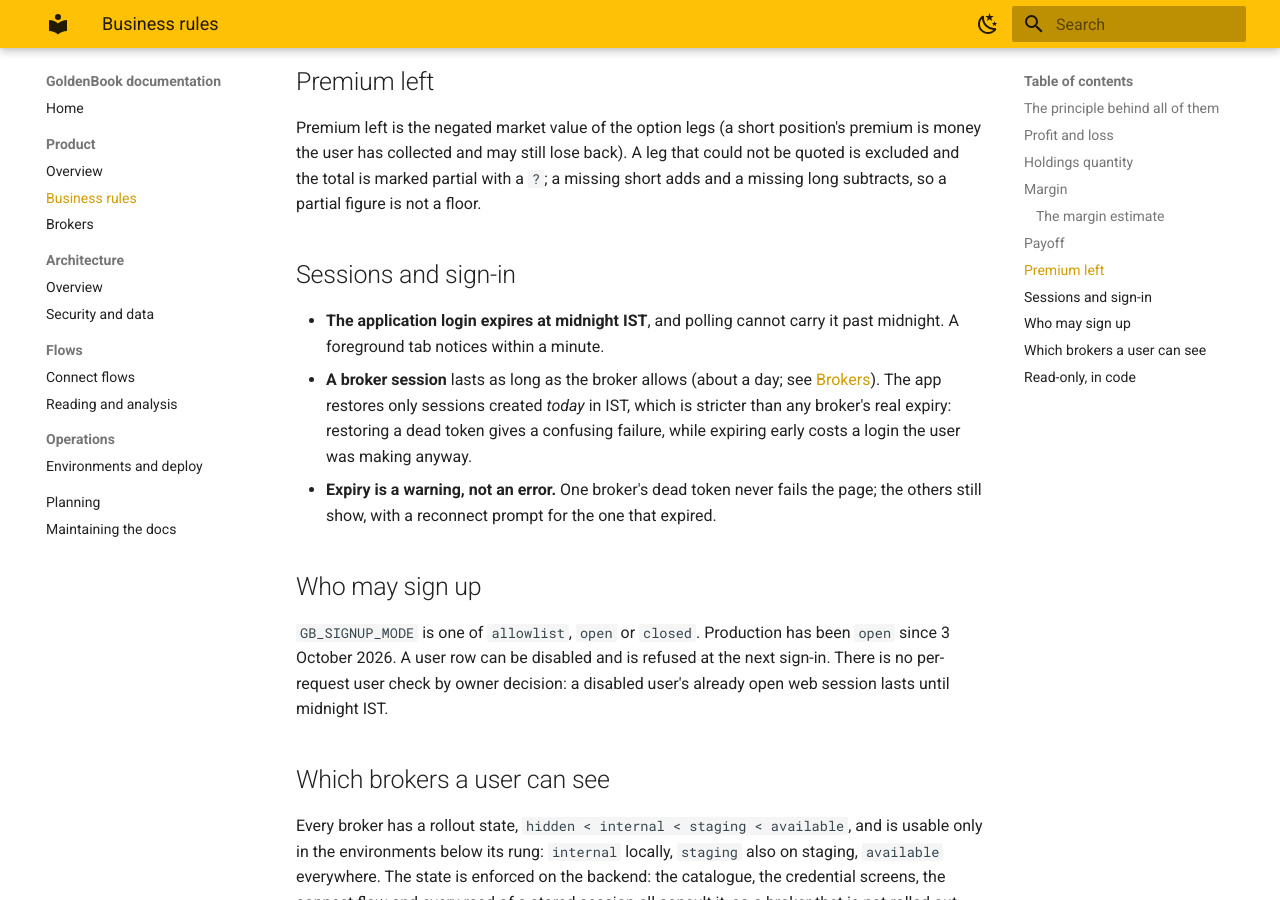
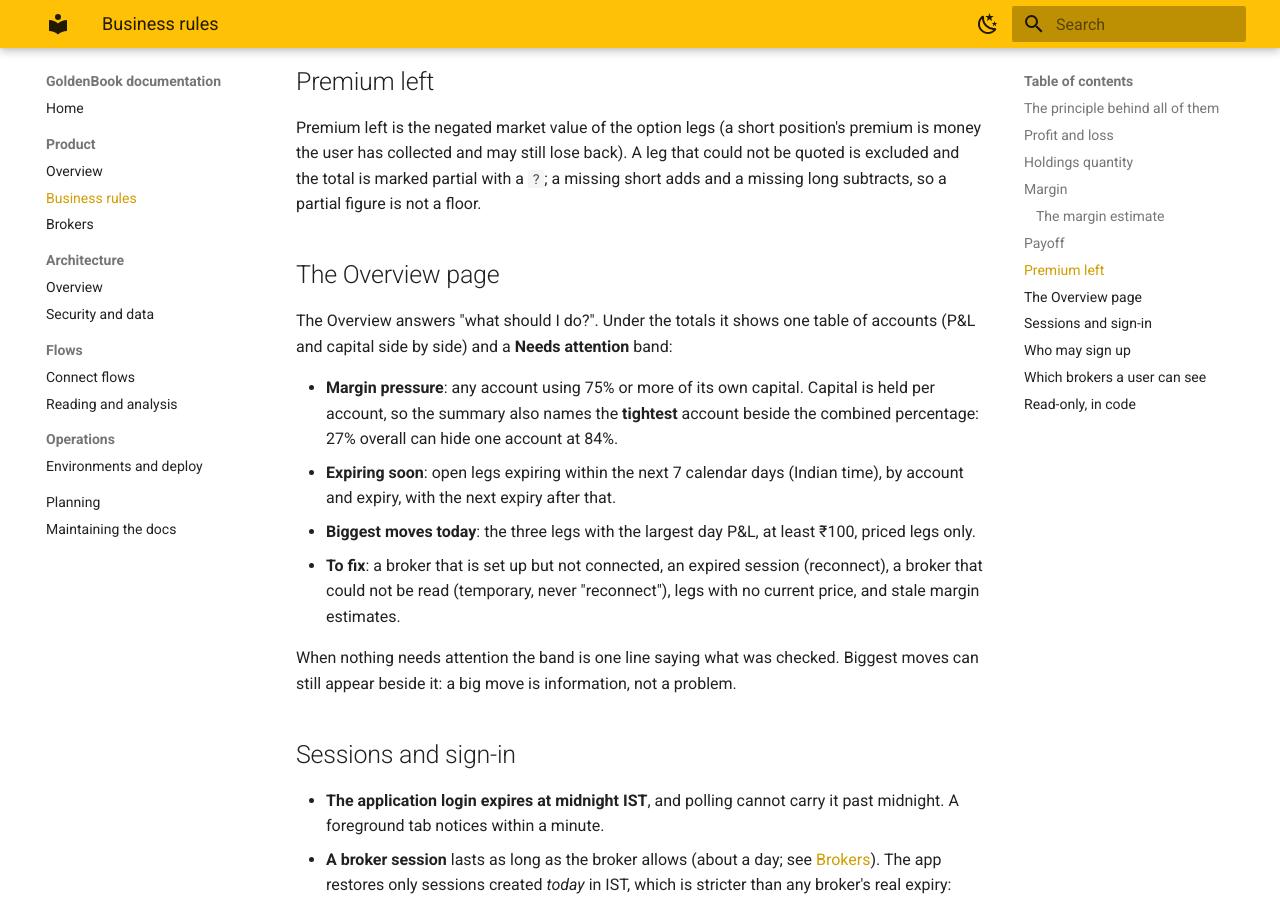
Before and after one commit to bnmnikhil/MoneyPlantContext, an MkDocs documentation site: the page built from docs/product/business-rules.md, in a window 1280 px wide and 900 px high, scrolled down 2518 px. Built offline with MkDocs 1.6.1 and Material for MkDocs 9.7.7, drawn with Linux system fonts in a browser that asks for light colours.

Commit message:
Overview redesign: OV-2 to OV-6 and OV-8 done; docs, memory and CLAUDE.md updated
Co-Authored-By: Claude Opus 5.5 <noreply@anthropic.com>
Claude-Session: https://claude.ai/code/session_016j5aDkqdWfPQ3H5WBbNWeF

```diff
--- a/docs/product/business-rules.md
+++ b/docs/product/business-rules.md
@@ -83,6 +83,24 @@ Premium left is the negated market value of the option legs (a short position's
 collected and may still lose back). A leg that could not be quoted is excluded and the total is marked partial
 with a `?`; a missing short adds and a missing long subtracts, so a partial figure is not a floor.
 
+## The Overview page
+
+The Overview answers "what should I do?". Under the totals it shows one table of accounts (P&L and
+capital side by side) and a **Needs attention** band:
+
+- **Margin pressure**: any account using 75% or more of its own capital. Capital is held per account, so
+  the summary also names the **tightest** account beside the combined percentage: 27% overall can hide
+  one account at 84%.
+- **Expiring soon**: open legs expiring within the next 7 calendar days (Indian time), by account and
+  expiry, with the next expiry after that.
+- **Biggest moves today**: the three legs with the largest day P&L, at least ₹100, priced legs only.
+- **To fix**: a broker that is set up but not connected, an expired session (reconnect), a broker that
+  could not be read (temporary, never "reconnect"), legs with no current price, and stale margin
+  estimates.
+
+When nothing needs attention the band is one line saying what was checked. Biggest moves can still
+appear beside it: a big move is information, not a problem.
+
 ## Sessions and sign-in
 
 - **The application login expires at midnight IST**, and polling cannot carry it past midnight. A foreground
```
Also changed, not shown: CLAUDE.md (+7 -6 lines), OVERVIEW-REDESIGN.md (+35 -14 lines), memory/MEMORY.md (+1 -0 lines), memory/overview-shows-what-needs-attention.md (added, +30 -0 lines).
